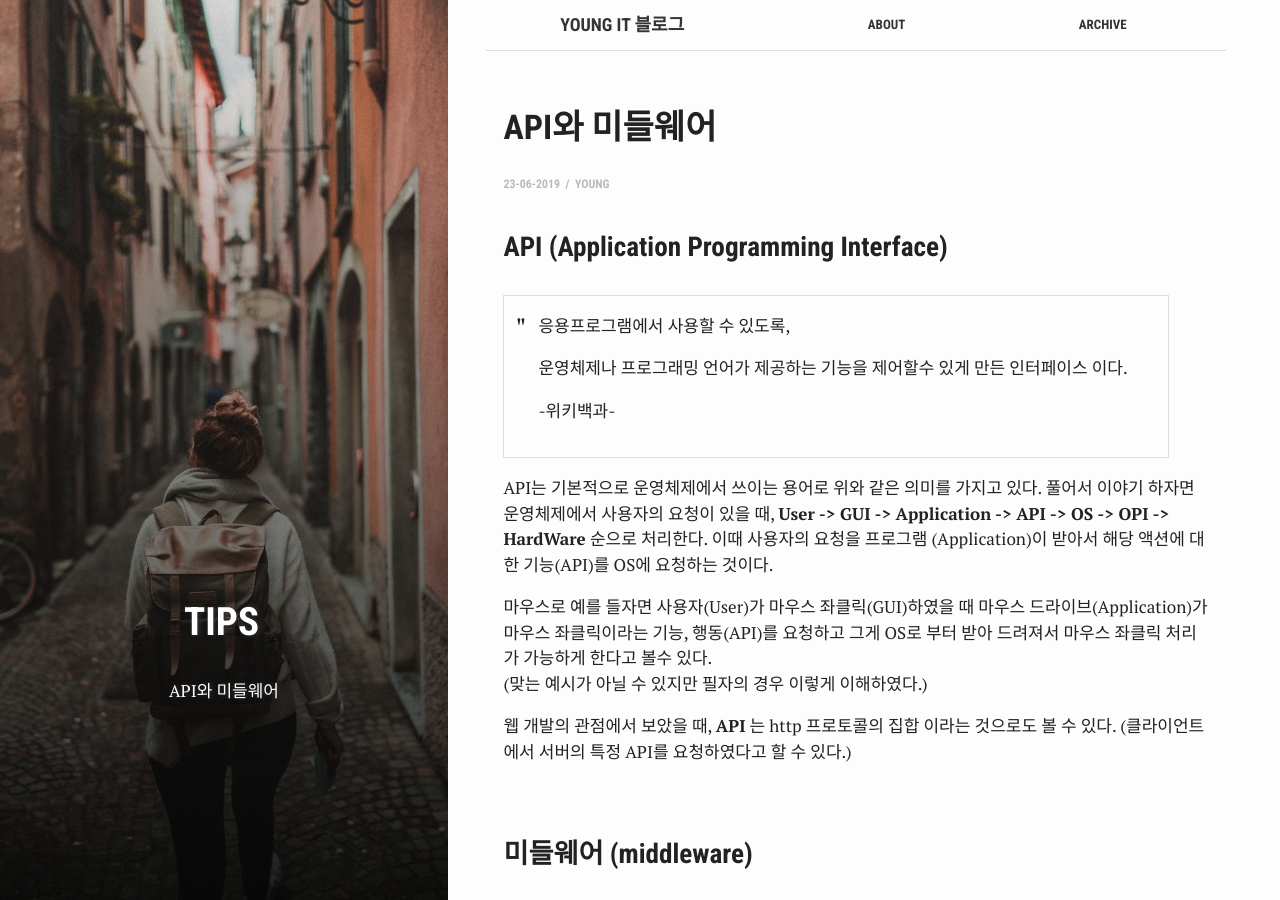
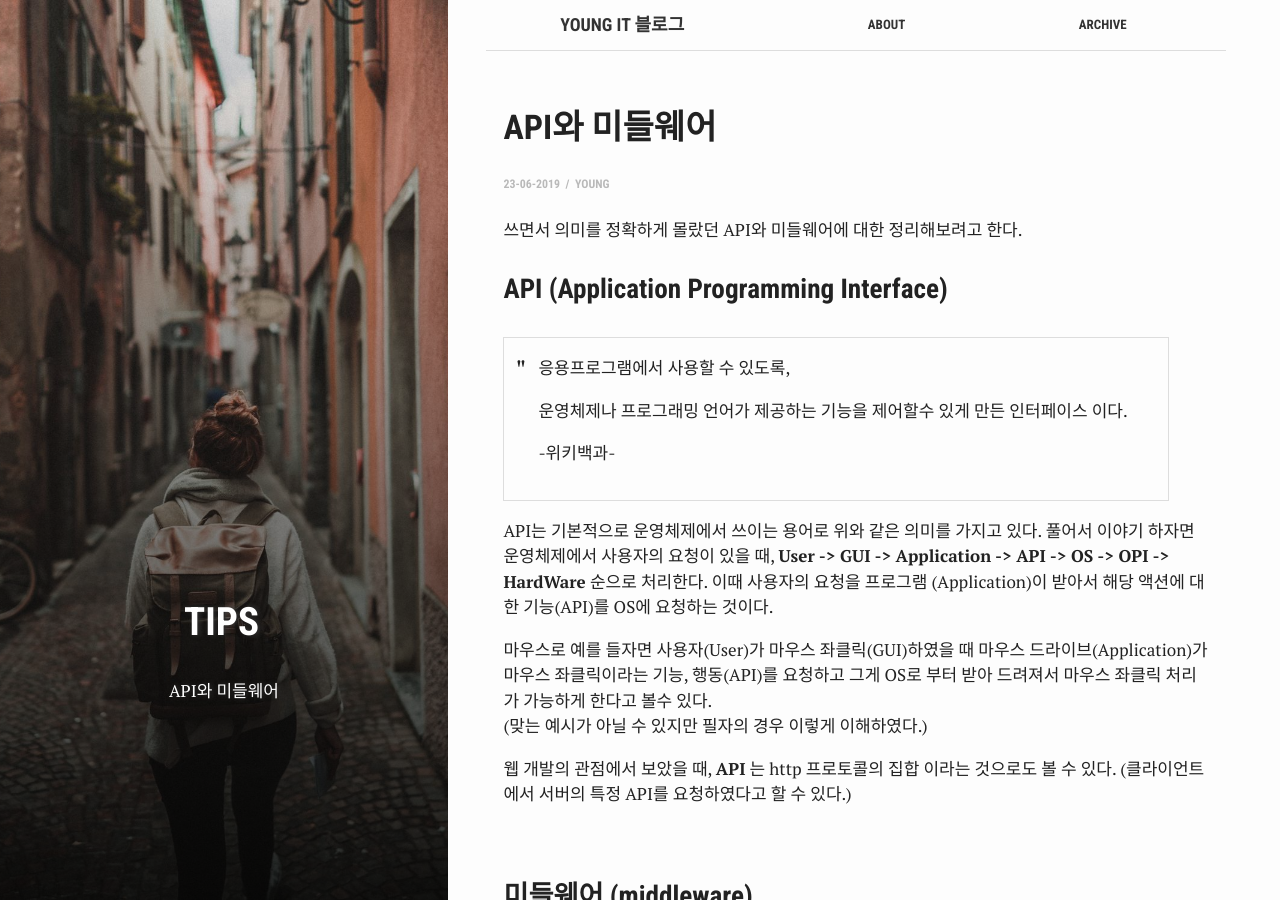
Before and after one commit to wlsdud2194/wlsdud2194.github.io, a Jekyll site: the page built from _posts/2019-06-28-API와-미들웨어.md, in a window 1280 px wide and 900 px high. Built offline with Jekyll 4.4.1, drawn with Linux system fonts in a browser that asks for light colours.

Commit message:
[FIX] api and middleware

```diff
--- a/_posts/2019-06-28-API와-미들웨어.md
+++ b/_posts/2019-06-28-API와-미들웨어.md
@@ -9,6 +9,8 @@ categories: posts
 tags : ['Tips']
 author: "Young"
 ---
+
+ 쓰면서 의미를 정확하게 몰랐던 API와 미들웨어에 대한 정리해보려고 한다.
 
 ### API (Application Programming Interface)
 
```
